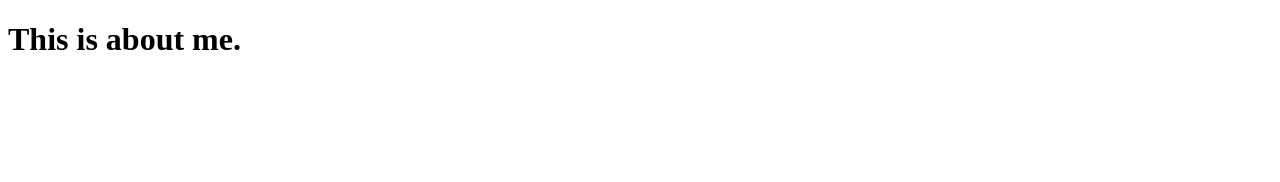
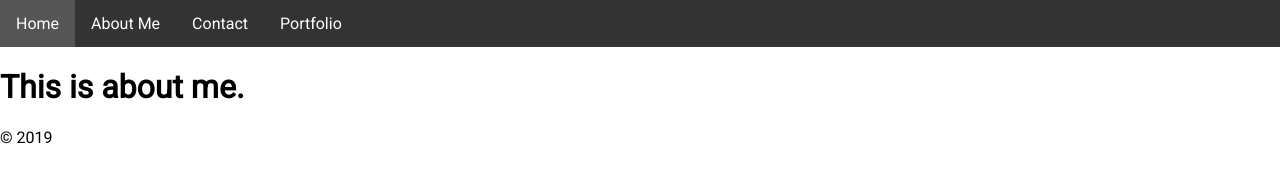
Before and after one commit to cdcastillo91/cdcastillo91.github.io, a plain HTML site: page about.html in a window 1280 px wide. Drawn offline with Linux system fonts and the light colour scheme.

Commit message:
Adding styling to site.

```diff
--- a/about.html
+++ b/about.html
@@ -5,8 +5,28 @@
     <meta name="viewport" content="width=device-width, initial-scale=1.0" />
     <meta http-equiv="X-UA-Compatible" content="ie=edge" />
     <title>About Me</title>
+    <link rel="stylesheet" href="styles.css" />
+    <link
+      href="https://fonts.googleapis.com/css?family=Roboto&display=swap"
+      rel="stylesheet"
+    />
   </head>
   <body>
+    <header>
+      <div class="container">
+        <nav>
+          <ul>
+            <li><a href="index.html">Home</a></li>
+            <li><a href="about.html">About Me</a></li>
+            <li><a href="contact.html">Contact</a></li>
+            <li><a href="portfolio.html">Portfolio</a></li>
+          </ul>
+        </nav>
+      </div>
+    </header>
     <h1>This is about me.</h1>
+    <footer>
+      &copy; 2019
+    </footer>
   </body>
 </html>
--- a/styles.css
+++ b/styles.css
@@ -1,5 +1,6 @@
 * {
   box-sizing: border-box;
+  font-family: "Roboto", sans-serif;
 }
 
 body {
@@ -10,8 +11,23 @@
   list-style-type: none;
   margin: 0;
   padding: 0;
+  background-color: #333333;
+  overflow: hidden;
 }
 
-a {
+li {
+  float: left;
+}
+
+li a {
   text-decoration: none;
+  display: block;
+  color: white;
+  padding: 14px 16px;
+  text-align: center;
 }
+
+li a:hover {
+  background-color: #555555;
+  color: white;
+}
```
Also changed, not shown: contact.html (+20 -0 lines), index.html (+8 -0 lines), portfolio.html (+20 -0 lines), practice.html (added, +14 -0 lines).
